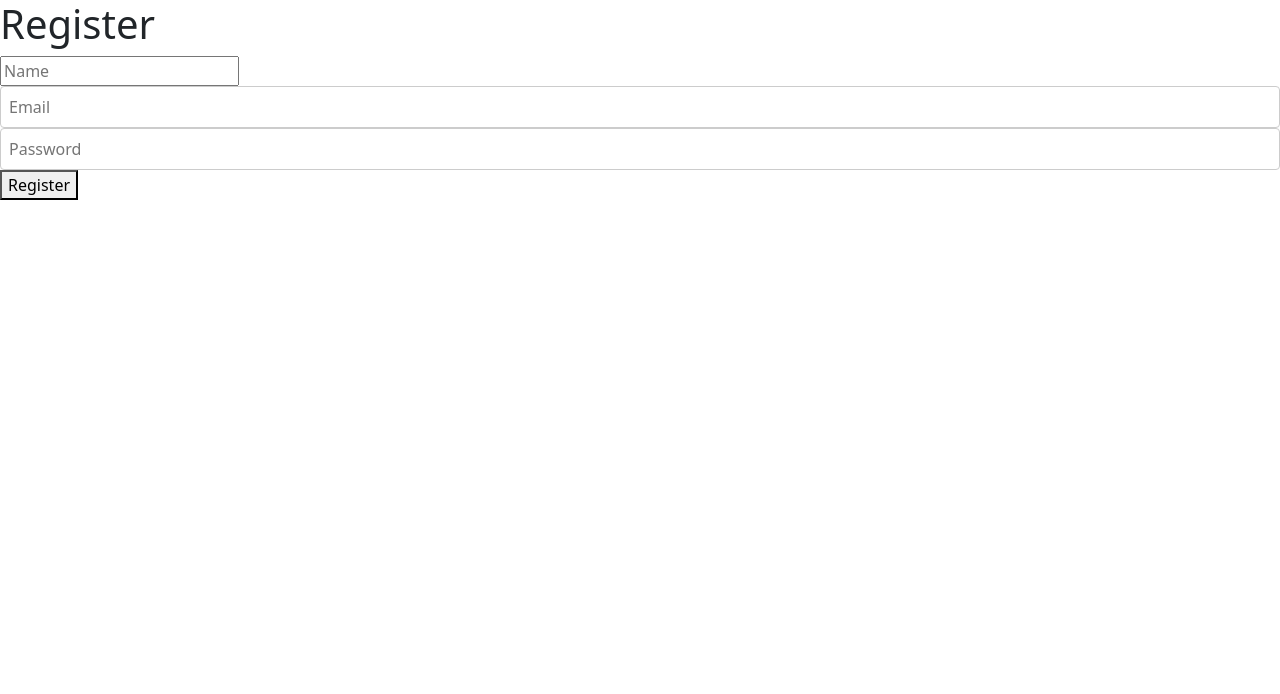
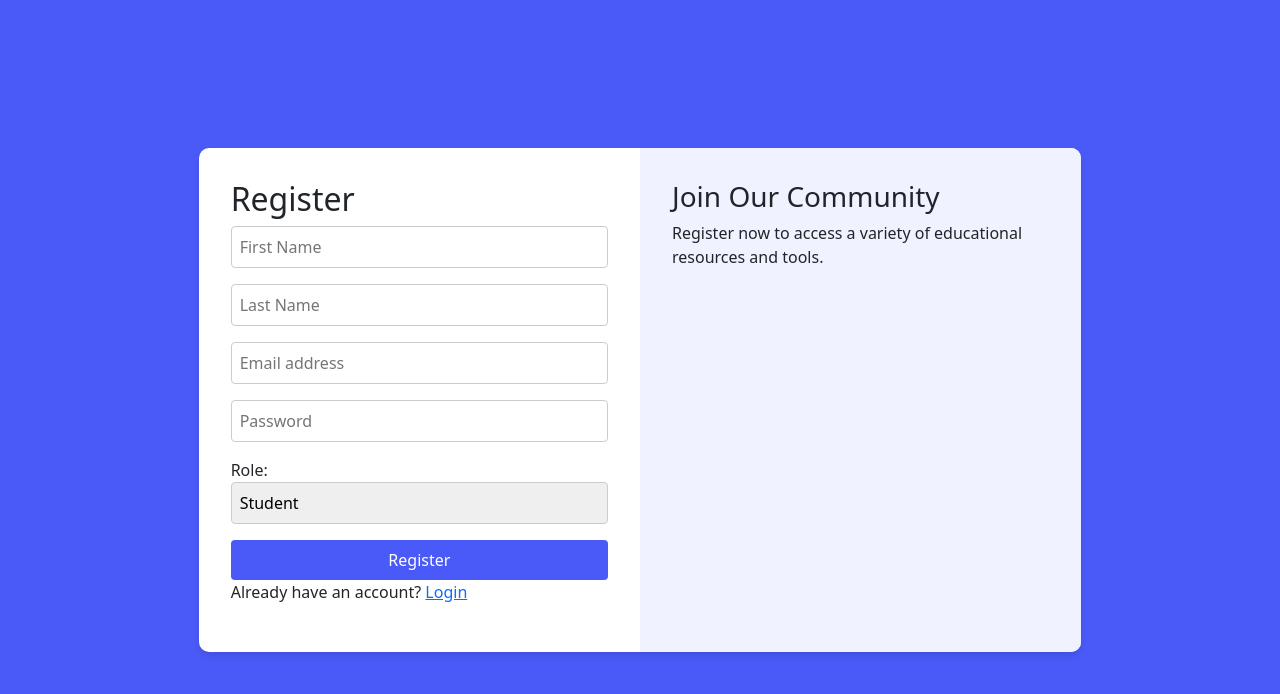
Before and after one commit to Nour-Cherrat/elearning-platform, a React (Create React App) app in the folder frontend/: page /register in a window 1280 px wide. Shown: the top 694 px of the page. Built offline with nearby package versions, Linux system fonts and the light colour scheme.

Commit message:
Frontend : Register

```diff
--- a/frontend/src/assets/Style.css
+++ b/frontend/src/assets/Style.css
@@ -224,9 +224,9 @@ th, .center {
     margin-bottom: 20px;
 }
 
-/*************************************************/
-/********************* Login *********************/
-/*************************************************/
+/***********************************************************/
+/********************* Login/ Register *********************/
+/***********************************************************/
 
 .login-container {
     display: flex;
@@ -260,7 +260,8 @@ th, .center {
 }
 
 input[type="email"],
-input[type="password"] {
+input[type="password"],
+input[type="text"] {
     width: 100%;
     padding: 0.5rem;
     border: 1px solid #ccc;
@@ -280,3 +281,11 @@ input[type="password"] {
 .error-message {
     color: red;
 }
+
+select {
+    width: 100%;
+    padding: 0.5rem;
+    border: 1px solid #ccc;
+    border-radius: 4px;
+    appearance: none;
+}
--- a/frontend/src/components/Register.js
+++ /dev/null
@@ -1,48 +0,0 @@
-import React, { useState } from 'react';
-import axios from 'axios';
-
-const Register = () => {
-    const [name, setName] = useState('');
-    const [email, setEmail] = useState('');
-    const [password, setPassword] = useState('');
-
-    const handleSubmit = async (e) => {
-        e.preventDefault();
-        try {
-            const response = await axios.post('/api/register', { name, email, password });
-            // Handle registration success, e.g., redirect or show a success message
-        } catch (error) {
-            console.error('Registration failed:', error);
-        }
-    };
-
-    return (
-        <form onSubmit={handleSubmit}>
-            <h1>Register</h1>
-            <input
-                type="text"
-                value={name}
-                onChange={(e) => setName(e.target.value)}
-                placeholder="Name"
-                required
-            />
-            <input
-                type="email"
-                value={email}
-                onChange={(e) => setEmail(e.target.value)}
-                placeholder="Email"
-                required
-            />
-            <input
-                type="password"
-                value={password}
-                onChange={(e) => setPassword(e.target.value)}
-                placeholder="Password"
-                required
-            />
-            <button type="submit">Register</button>
-        </form>
-    );
-};
-
-export default Register;
--- /dev/null
+++ b/frontend/src/components/auth/Register.js
@@ -0,0 +1,91 @@
+import React, { useState } from 'react';
+import axios from 'axios';
+
+const Register = () => {
+    const [fname, setFname] = useState('');
+    const [lname, setLname] = useState('');
+    const [email, setEmail] = useState('');
+    const [password, setPassword] = useState('');
+    const [role, setRole] = useState('student'); // Default role
+    const [error, setError] = useState('');
+
+    const handleSubmit = async (e) => {
+        e.preventDefault();
+        try {
+            const response = await axios.post('http://localhost:5000/api/register', {
+                fname,
+                lname,
+                email,
+                password,
+                role,
+            });
+            window.location.href = '/login';
+        } catch (err) {
+            setError('An error occurred. Please try again.');
+        }
+    };
+
+    return (
+        <div className="login-container">
+            <div className="login-card">
+                <div className="login-form">
+                    <h2>Register</h2>
+                    <form onSubmit={handleSubmit}>
+                        <div className="form-group">
+                            <input
+                                type="text"
+                                placeholder="First Name"
+                                value={fname}
+                                onChange={(e) => setFname(e.target.value)}
+                                required
+                            />
+                        </div>
+                        <div className="form-group">
+                            <input
+                                type="text"
+                                placeholder="Last Name"
+                                value={lname}
+                                onChange={(e) => setLname(e.target.value)}
+                                required
+                            />
+                        </div>
+                        <div className="form-group">
+                            <input
+                                type="email"
+                                placeholder="Email address"
+                                value={email}
+                                onChange={(e) => setEmail(e.target.value)}
+                                required
+                            />
+                        </div>
+                        <div className="form-group">
+                            <input
+                                type="password"
+                                placeholder="Password"
+                                value={password}
+                                onChange={(e) => setPassword(e.target.value)}
+                                required
+                            />
+                        </div>
+                        <div className="form-group">
+                            <label>Role:</label>
+                            <select value={role} onChange={(e) => setRole(e.target.value)} required>
+                                <option value="student">Student</option>
+                                <option value="teacher">Teacher</option>
+                            </select>
+                        </div>
+                        <button type="submit" className="login-button">Register</button>
+                    </form>
+                    {error && <p className="error-message">{error}</p>}
+                    <p className="login-redirect">Already have an account? <a href="/login">Login</a></p>
+                </div>
+                <div className="login-image">
+                    <h3>Join Our Community</h3>
+                    <p>Register now to access a variety of educational resources and tools.</p>
+                </div>
+            </div>
+        </div>
+    );
+};
+
+export default Register;
--- a/frontend/src/routes.js
+++ b/frontend/src/routes.js
@@ -2,7 +2,7 @@ import React from 'react';
 import { Route } from 'react-router-dom';
 import Home from './components/Home';
 import Login from './components/auth/Login';
-import Register from './components/Register';
+import Register from './components/auth/Register';
 import Dashboard_admin from './components/Dashboard_admin';
 import Course from './components/courses/Course';
 import AddCourse from "./components/courses/addCourse";
```
